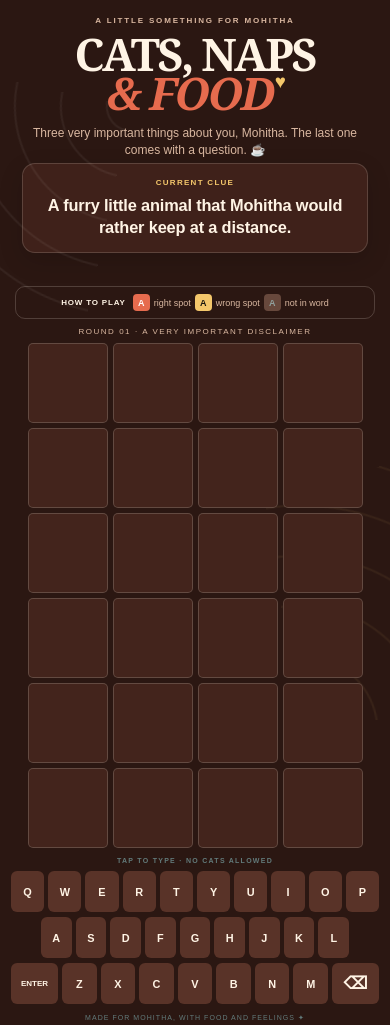
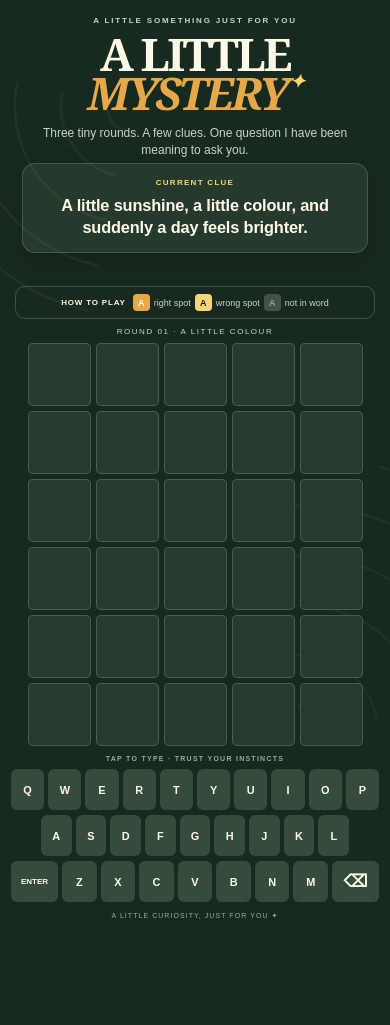
Before and after one commit to Akshat-009/goodtext2, a plain HTML site: page index.html in a window 390 px wide. After the commit the page ends 944 px from the top, so only its background shows below. Drawn offline with Linux system fonts and the light colour scheme.

Commit message:
Update index.html

```diff
--- a/index.html
+++ b/index.html
@@ -3,17 +3,17 @@
 <head>
 <meta charset="UTF-8">
 <meta name="viewport" content="width=device-width,initial-scale=1,viewport-fit=cover">
-<meta name="theme-color" content="#2B1712">
-<title>The Mohitha Food Date</title>
+<meta name="theme-color" content="#18291F">
+<title>A Little Mystery</title>
 <style>
-:root{--bg:#2B1712;--panel:#43241C;--cream:#FFF4E5;--muted:#D9B7A0;--red:#E66B4E;--blue:#8F4B35;--gold:#F4C76B;--absent:#67483C;--line:rgba(255,244,229,.18)}
+:root{--bg:#18291F;--panel:#263B2D;--cream:#FFF9E9;--muted:#C8D5BD;--red:#E5A84B;--blue:#9AB58A;--gold:#F4D77A;--absent:#435347;--line:rgba(255,249,233,.18)}
 *{box-sizing:border-box}
 html,body{margin:0;min-height:100%;background:var(--bg);color:var(--cream);font-family:Arial,Helvetica,sans-serif}
 body{min-height:100svh;padding:12px 9px calc(24px + env(safe-area-inset-bottom));display:flex;justify-content:center;overflow-x:hidden;-webkit-text-size-adjust:100%}
 main{width:min(100%,430px);position:relative;padding:0 2px}
 main:before,main:after{content:"";position:fixed;pointer-events:none;z-index:0;opacity:.13}
-main:before{width:230px;height:230px;left:-120px;top:80px;background:repeating-radial-gradient(circle at 100% 0,transparent 0 23px,rgba(244,240,232,.45) 24px 25px,transparent 26px 46px);transform:rotate(12deg)}
-main:after{width:250px;height:250px;right:-140px;bottom:130px;background:repeating-radial-gradient(circle at 0 100%,transparent 0 25px,rgba(244,199,107,.5) 26px 27px,transparent 28px 50px);transform:rotate(-9deg)}
+main:before{width:230px;height:230px;left:-120px;top:80px;background:repeating-radial-gradient(circle at 100% 0,transparent 0 23px,rgba(244,215,122,.48) 24px 25px,transparent 26px 46px);transform:rotate(12deg)}
+main:after{width:250px;height:250px;right:-140px;bottom:130px;background:repeating-radial-gradient(circle at 0 100%,transparent 0 25px,rgba(154,181,138,.55) 26px 27px,transparent 28px 50px);transform:rotate(-9deg)}
 header{text-align:center;padding-top:4px;position:relative;z-index:1}
 .eyebrow{margin:0 0 9px;font-size:8px;letter-spacing:.23em;color:var(--muted);font-weight:800}
 h1{margin:0 auto;font-family:Georgia,"Times New Roman",serif;font-size:clamp(38px,11.5vw,58px);line-height:.88;letter-spacing:-.055em;text-transform:uppercase;max-width:100%;overflow-wrap:anywhere}
@@ -22,28 +22,28 @@ h1{margin:0 auto;font-family:Georgia,"Times New Roman",serif;font-size:clamp(38p
 .toolbar{display:flex;justify-content:center;margin:10px 0 7px;position:relative;z-index:2}
 .hint{border:1px solid var(--line);background:var(--panel);color:var(--cream);border-radius:10px;padding:9px 16px;font-size:11px;cursor:pointer}.hint:disabled{opacity:.45}
 #msg{min-height:18px;text-align:center;color:var(--gold);font-size:11px;font-weight:700;margin:1px auto 3px}
-#clueCard{display:block;width:min(94%,380px);margin:4px auto 9px;padding:14px 15px;border:1px solid rgba(244,240,232,.16);border-radius:13px;background:rgba(67,36,28,.88);color:var(--cream);font-size:clamp(14px,4.2vw,18px);font-weight:700;line-height:1.35;text-align:center;letter-spacing:-.01em;box-shadow:0 8px 24px rgba(0,0,0,.14)}#clueCard.show{display:block}.clue-label{display:block;color:var(--gold);font-weight:800;letter-spacing:.16em;font-size:8px;margin:0 0 6px;text-transform:uppercase}
+#clueCard{display:block;width:min(94%,380px);margin:4px auto 9px;padding:14px 15px;border:1px solid rgba(244,240,232,.16);border-radius:13px;background:rgba(38,59,45,.96);color:var(--cream);font-size:clamp(14px,4.2vw,18px);font-weight:700;line-height:1.35;text-align:center;letter-spacing:-.01em;box-shadow:0 8px 24px rgba(0,0,0,.14)}#clueCard.show{display:block}.clue-label{display:block;color:var(--gold);font-weight:800;letter-spacing:.16em;font-size:8px;margin:0 0 6px;text-transform:uppercase}
 .legend{width:min(100%,360px);margin:6px auto 8px;padding:7px 5px;border:1px solid var(--line);border-radius:10px;display:flex;justify-content:center;align-items:center;gap:4px;color:var(--muted);font-size:clamp(8px,2.5vw,9px);white-space:nowrap}.legend b{color:var(--cream);letter-spacing:.1em;font-size:8px;margin-right:3px}.sw{width:17px;height:17px;border-radius:4px;display:grid;place-items:center;font-weight:800;color:var(--cream);font-size:9px}.legend .correct{background:var(--red)!important;color:#fff!important}.legend .present{background:var(--gold)!important;color:#17140d!important}.legend .absent{background:var(--absent)!important;color:#91a19e!important}
 .round{font-size:8px;letter-spacing:.19em;color:var(--muted);text-align:center;margin:7px 0 6px}
 #board{width:min(92vw,335px);margin:7px auto 9px;display:flex;flex-direction:column;gap:5px;position:relative;z-index:2;visibility:visible;opacity:1}
 .row{width:100%;display:grid;gap:5px}
-.tile{width:100%;aspect-ratio:1/1;min-width:0;min-height:0;border:1px solid rgba(244,240,232,.18);border-radius:5px;background:#43241C;display:grid;place-items:center;font-size:clamp(17px,5.4vw,23px);font-weight:800;letter-spacing:.02em;color:var(--cream);user-select:none;transform-style:preserve-3d}
+.tile{width:100%;aspect-ratio:1/1;min-width:0;min-height:0;border:1px solid rgba(244,240,232,.18);border-radius:5px;background:#263B2D;display:grid;place-items:center;font-size:clamp(17px,5.4vw,23px);font-weight:800;letter-spacing:.02em;color:var(--cream);user-select:none;transform-style:preserve-3d}
 .tile.filled{border-color:rgba(244,240,232,.48);animation:pop .11s ease-out}
 .tile.flip{animation:flip .55s ease both}
 @keyframes pop{50%{transform:scale(1.045)}}
 @keyframes flip{0%{transform:rotateX(0)}45%{transform:rotateX(90deg)}55%{transform:rotateX(90deg)}100%{transform:rotateX(0)}}
-.tile.correct,.key.correct{background:#E66B4E!important;color:#fff!important;border-color:#E66B4E!important;box-shadow:inset 0 0 0 1px rgba(255,255,255,.04)}
-.tile.present,.key.present{background:#F4C76B!important;color:#111!important;border-color:#F4C76B!important;box-shadow:inset 0 0 0 1px rgba(255,255,255,.04)}
-.tile.absent,.key.absent{background:#67483C!important;color:#9BB0AE!important;border-color:#263B4B!important}
+.tile.correct,.key.correct{background:#E5A84B!important;color:#18291F!important;border-color:#E5A84B!important;box-shadow:inset 0 0 0 1px rgba(255,255,255,.04)}
+.tile.present,.key.present{background:#F4D77A!important;color:#18291F!important;border-color:#F4D77A!important;box-shadow:inset 0 0 0 1px rgba(255,255,255,.04)}
+.tile.absent,.key.absent{background:#435347!important;color:#C8D5BD!important;border-color:#435347!important}
 #keyboard{width:min(100%,400px);margin:7px auto 0;display:flex;flex-direction:column;gap:5px;position:relative;z-index:5}
 .krow{display:flex;justify-content:center;gap:4px;width:100%}.krow.middle{padding:0 4.5%}.spacer-key{flex:.5;min-width:0}
-.key{appearance:none;-webkit-appearance:none;flex:1;min-width:0;min-height:41px;height:41px;border:0;border-radius:6px;background:#593328;color:var(--cream);font-weight:800;font-size:clamp(9px,2.8vw,11px);cursor:pointer;touch-action:manipulation;-webkit-user-select:none;user-select:none}.key.wide{flex:1.55;font-size:8px}.key.back{font-size:17px}.key:active{transform:scale(.97)}
-.keyboard-label{text-align:center;margin:2px 0 3px;color:#627A7A;font-size:7px;letter-spacing:.18em;font-weight:800}.footer{text-align:center;margin:10px 0 0;color:#627A7A;font-size:7px;letter-spacing:.15em;text-transform:uppercase}
+.key{appearance:none;-webkit-appearance:none;flex:1;min-width:0;min-height:41px;height:41px;border:0;border-radius:6px;background:#354B3B;color:var(--cream);font-weight:800;font-size:clamp(9px,2.8vw,11px);cursor:pointer;touch-action:manipulation;-webkit-user-select:none;user-select:none}.key.wide{flex:1.55;font-size:8px}.key.back{font-size:17px}.key:active{transform:scale(.97)}
+.keyboard-label{text-align:center;margin:2px 0 3px;color:#9AAC91;font-size:7px;letter-spacing:.18em;font-weight:800}.footer{text-align:center;margin:10px 0 0;color:#9AAC91;font-size:7px;letter-spacing:.15em;text-transform:uppercase}
 #transition,#reveal{display:none;position:fixed;inset:0;background:rgba(3,9,14,.985);z-index:20;align-items:center;justify-content:center;padding:20px;overflow:hidden}
 #transition.show,#reveal.show{display:flex}
 .transition-hearts{position:absolute;inset:0;pointer-events:none;overflow:hidden;opacity:0}
 #transition.show .transition-hearts,#reveal.show .transition-hearts{opacity:1}
-.transition-heart{position:absolute;bottom:-35px;color:#E66B4E;font-size:18px;opacity:0;will-change:transform,opacity}
+.transition-heart{position:absolute;bottom:-35px;color:#E5A84B;font-size:18px;opacity:0;will-change:transform,opacity}
 .transition-heart:nth-child(1){left:7%;font-size:15px}.transition-heart:nth-child(2){left:18%;font-size:11px}.transition-heart:nth-child(3){left:30%;font-size:20px}.transition-heart:nth-child(4){left:43%;font-size:14px}.transition-heart:nth-child(5){left:55%;font-size:22px}.transition-heart:nth-child(6){left:68%;font-size:13px}.transition-heart:nth-child(7){left:81%;font-size:19px}.transition-heart:nth-child(8){left:92%;font-size:12px}
 #transition.show .transition-heart:nth-child(1){animation:floatHeart 3.4s .05s ease-out forwards}
 #transition.show .transition-heart:nth-child(2){animation:floatHeart 3.1s .35s ease-out forwards}
@@ -73,12 +73,12 @@ h1{margin:0 auto;font-family:Georgia,"Times New Roman",serif;font-size:clamp(38p
 #transition.show .transition-heart-center span{animation:centerHeart 1.35s cubic-bezier(.2,.75,.3,1) forwards}
 #transition.show .transition-heart-center span:nth-child(2){animation-delay:.1s}#transition.show .transition-heart-center span:nth-child(3){animation-delay:.2s}
 @keyframes centerHeart{0%{opacity:0;transform:translateY(30px) scale(.25)}20%{opacity:1}55%{opacity:1;transform:translateY(-8px) scale(1.18)}100%{opacity:0;transform:translateY(-72px) scale(1.45)}}
-.card{position:relative;width:min(92vw,410px);background:#43241C;border:1px solid var(--line);border-radius:18px;padding:25px 20px;text-align:center;box-shadow:0 20px 65px rgba(0,0,0,.55);z-index:3}
+.card{position:relative;width:min(92vw,410px);background:#263B2D;border:1px solid var(--line);border-radius:18px;padding:25px 20px;text-align:center;box-shadow:0 20px 65px rgba(0,0,0,.55);z-index:3}
 .transition-card{opacity:0;transform:translate3d(0,22px,0) scale(.96);pointer-events:none}
 #transition.card-ready .transition-card{animation:cardIn .65s cubic-bezier(.2,.85,.2,1) forwards;pointer-events:auto}
 @keyframes cardIn{0%{opacity:0;transform:translate3d(0,22px,0) scale(.96)}100%{opacity:1;transform:translate3d(0,0,0) scale(1)}}
 .card .kicker{font-size:8px;letter-spacing:.2em;color:var(--gold);font-weight:800}.transition-round{margin-top:7px;font-size:8px;letter-spacing:.18em;color:var(--muted)}
-.card h2{font:italic 30px/1.05 Georgia,"Times New Roman",serif;margin:12px 0 9px;color:var(--cream)}.card p{color:var(--muted);font-size:12px;line-height:1.5}.card button{margin-top:10px;border:1px solid rgba(244,240,232,.16);background:rgba(230,107,78,.13);color:var(--cream);border-radius:10px;padding:11px 18px;font-weight:800;cursor:pointer;min-height:43px}
+.card h2{font:italic 30px/1.05 Georgia,"Times New Roman",serif;margin:12px 0 9px;color:var(--cream)}.card p{color:var(--muted);font-size:12px;line-height:1.5}.card button{margin-top:10px;border:1px solid rgba(244,240,232,.16);background:rgba(229,168,75,.14);color:var(--cream);border-radius:10px;padding:11px 18px;font-weight:800;cursor:pointer;min-height:43px}
 #reveal{overflow:auto;opacity:0}
 #reveal.show{animation:finalFade .55s ease forwards}
 @keyframes finalFade{from{opacity:0}to{opacity:1}}
@@ -90,23 +90,25 @@ h1{margin:0 auto;font-family:Georgia,"Times New Roman",serif;font-size:clamp(38p
 #reveal.show .transition-heart-center span{animation:centerHeartFinal 1.5s cubic-bezier(.2,.75,.3,1) forwards}
 #reveal.show .transition-heart-center span:nth-child(2){animation-delay:.12s}#reveal.show .transition-heart-center span:nth-child(3){animation-delay:.24s}
 @keyframes centerHeartFinal{0%{opacity:0;transform:translateY(35px) scale(.2)}22%{opacity:1;transform:translateY(0) scale(1)}45%{opacity:1;transform:translateY(-8px) scale(1.28)}100%{opacity:0;transform:translateY(-95px) scale(1.55)}}
-.report{font-size:8px;letter-spacing:.2em;color:var(--gold);font-weight:800}.headline{font:italic 28px/1.08 Georgia,"Times New Roman",serif;margin:13px 0}.headline span{color:var(--red)}.note{color:var(--muted);font-size:12px;line-height:1.5}.proposal{margin-top:16px;border:1px solid rgba(244,199,107,.32);border-radius:13px;padding:14px}.proposal-label{font-size:8px;letter-spacing:.16em;color:var(--gold);font-weight:800}.proposal-title{font:italic 22px/1.05 Georgia,"Times New Roman",serif;margin:8px 0}.proposal-copy{color:var(--muted);font-size:11px;line-height:1.45}.proposal button{width:100%;margin-top:11px;background:var(--gold);color:#2B1712;border:0;border-radius:9px;padding:11px;font-weight:800}.sign{color:#627A7A;font-size:10px;line-height:1.4;margin-top:14px}.accepted{display:none;color:var(--gold);font-size:11px;font-weight:800;line-height:1.45;margin-top:12px}.accepted.show{display:block}
+.report{font-size:8px;letter-spacing:.2em;color:var(--gold);font-weight:800}.headline{font:italic 28px/1.08 Georgia,"Times New Roman",serif;margin:13px 0}.headline span{color:var(--red)}.note{color:var(--muted);font-size:12px;line-height:1.5}.proposal{margin-top:16px;border:1px solid rgba(244,215,122,.32);border-radius:13px;padding:14px}.proposal-label{font-size:8px;letter-spacing:.16em;color:var(--gold);font-weight:800}.proposal-title{font:italic 22px/1.05 Georgia,"Times New Roman",serif;margin:8px 0}.proposal-copy{color:var(--muted);font-size:11px;line-height:1.45}.proposal button{width:100%;margin-top:11px;background:var(--gold);color:#18291F;border:0;border-radius:9px;padding:11px;font-weight:800}.sign{color:#9AAC91;font-size:10px;line-height:1.4;margin-top:14px}.accepted{display:none;color:var(--gold);font-size:11px;font-weight:800;line-height:1.45;margin-top:12px}.accepted.show{display:block}
 .shake{animation:shake .3s ease}@keyframes shake{25%{transform:translateX(-5px)}50%{transform:translateX(5px)}75%{transform:translateX(-3px)}}
-.food-mode .web-line{border-color:rgba(242,184,75,.13)}
-.food-mode .web-line:before,.food-mode .web-line:after{border-color:rgba(242,184,75,.09)}
-@media(max-width:380px){body{padding:9px 7px calc(20px + env(safe-area-inset-bottom))}.eyebrow{margin-bottom:7px}.sub{font-size:11px;margin-top:10px}.key{min-height:39px;height:39px}.headline{font-size:25px}}
+.garden-mode .web-line{border-color:rgba(244,215,122,.22)}
+.garden-mode .web-line:before,.garden-mode .web-line:after{border-color:rgba(154,181,138,.18)}
+@media(max-width:380px){body{padding:9px 7px calc(20px + env(safe-area-inset-bottom))}.eyebrow{margin-bottom:7px;font-size:7px}.sub{font-size:11px;margin-top:10px}.key{min-height:42px;height:42px}.headline{font-size:25px}.card{padding:22px 16px}.proposal{padding:12px}.proposal-title{font-size:21px}}
+@media(max-width:340px){#keyboard{gap:4px}.krow{gap:3px}.key{font-size:9px;min-height:39px;height:39px}.key.wide{font-size:7px}.legend{gap:3px;font-size:8px}.sw{width:15px;height:15px}.headline{font-size:23px}}
+@media(max-height:620px) and (max-width:700px){#reveal{align-items:flex-start;padding:12px}.reveal-card{margin:auto}.card{padding-top:17px;padding-bottom:17px}.headline{margin:9px 0}.proposal{margin-top:10px}}
 @media(max-height:730px) and (max-width:500px){.sub{display:none}.toolbar{margin:7px 0 5px}.round{margin:5px 0}.tile{font-size:17px}.key{min-height:38px;height:38px}.footer{margin-top:7px}}
 </style>
 </head>
 <body>
 <main id="app">
 <header>
-<p class="eyebrow">A LITTLE SOMETHING FOR MOHITHA</p>
-<h1><span class="title-line soft">CATS, NAPS</span><span class="title-line accent">& FOOD<span class="heart">♥</span></span></h1>
-<p class="sub">Three very important things about you, Mohitha. The last one comes with a question. ☕</p>
+<p class="eyebrow">A LITTLE SOMETHING JUST FOR YOU</p>
+<h1><span class="title-line soft">A LITTLE</span><span class="title-line accent">MYSTERY<span class="heart">✦</span></span></h1>
+<p class="sub">Three tiny rounds. A few clues. One question I have been meaning to ask you.</p>
 </header>
 
-<div id="clueCard" class="show"><span class="clue-label" id="clueLabel">CURRENT CLUE</span><span id="clueText">Three rounds. Three very Mohitha things. And one little question at the end.</span></div>
+<div id="clueCard" class="show"><span class="clue-label" id="clueLabel">CURRENT CLUE</span><span id="clueText">A tiny investigation into a few things that make you, well... you.</span></div>
 <div id="msg"></div>
 <div class="legend" aria-label="How to play">
   <b>HOW TO PLAY</b>
@@ -116,7 +118,7 @@ h1{margin:0 auto;font-family:Georgia,"Times New Roman",serif;font-size:clamp(38p
 </div>
 <div class="round" id="roundLabel">ROUND 01</div>
 <div id="board" aria-label="Wordle board"></div>
-<div class="keyboard-label">TAP TO TYPE · NO CATS ALLOWED</div>
+<div class="keyboard-label">TAP TO TYPE · TRUST YOUR INSTINCTS</div>
 <div id="keyboard" aria-label="On-screen keyboard">
 <div class="krow">
 <button class="key" data-key="Q">Q</button><button class="key" data-key="W">W</button><button class="key" data-key="E">E</button><button class="key" data-key="R">R</button><button class="key" data-key="T">T</button><button class="key" data-key="Y">Y</button><button class="key" data-key="U">U</button><button class="key" data-key="I">I</button><button class="key" data-key="O">O</button><button class="key" data-key="P">P</button>
@@ -128,15 +130,15 @@ h1{margin:0 auto;font-family:Georgia,"Times New Roman",serif;font-size:clamp(38p
 <button class="key wide" data-key="ENTER">ENTER</button><button class="key" data-key="Z">Z</button><button class="key" data-key="X">X</button><button class="key" data-key="C">C</button><button class="key" data-key="V">V</button><button class="key" data-key="B">B</button><button class="key" data-key="N">N</button><button class="key" data-key="M">M</button><button class="key wide back" data-key="BACK">⌫</button>
 </div>
 </div>
-<div class="footer">made for Mohitha, with food and feelings ✦</div>
+<div class="footer">a little curiosity, just for you ✦</div>
 </main>
 
 <div id="transition">
 <div class="web-line one"></div><div class="web-line two"></div>
-<div class="transition-hearts"><span class="transition-heart">♥</span><span class="transition-heart">♥</span><span class="transition-heart">♥</span><span class="transition-heart">♥</span><span class="transition-heart">♥</span><span class="transition-heart">♥</span><span class="transition-heart">♥</span></div>
-<div class="transition-heart-center"><span>♥</span><span>♥</span><span>♥</span></div>
+<div class="transition-hearts"><span class="transition-heart">✿</span><span class="transition-heart">✿</span><span class="transition-heart">✿</span><span class="transition-heart">✿</span><span class="transition-heart">✿</span><span class="transition-heart">✿</span><span class="transition-heart">✿</span></div>
+<div class="transition-heart-center"><span>✿</span><span>✿</span><span>✿</span></div>
 <div class="card transition-card">
-<div class="kicker">ROUND CLEARED ♥</div>
+<div class="kicker">ROUND CLEARED ✿</div>
 <div class="transition-round" id="transitionRound">ROUND 01 CLEARED</div>
 <h2 id="transitionTitle">Okay, this is promising.</h2>
 <p id="transitionText"></p>
@@ -146,26 +148,23 @@ h1{margin:0 auto;font-family:Georgia,"Times New Roman",serif;font-size:clamp(38p
 
 <div id="reveal">
 <div class="web-line one"></div><div class="web-line two"></div>
-<div class="transition-hearts"><span class="transition-heart">♥</span><span class="transition-heart">♥</span><span class="transition-heart">♥</span><span class="transition-heart">♥</span><span class="transition-heart">♥</span><span class="transition-heart">♥</span><span class="transition-heart">♥</span><span class="transition-heart">♥</span></div>
-<div class="transition-heart-center"><span>♥</span><span>♥</span><span>♥</span></div>
+<div class="transition-hearts"><span class="transition-heart">✿</span><span class="transition-heart">✿</span><span class="transition-heart">✿</span><span class="transition-heart">✿</span><span class="transition-heart">✿</span><span class="transition-heart">✿</span><span class="transition-heart">✿</span><span class="transition-heart">✿</span></div>
+<div class="transition-heart-center"><span>✿</span><span>✿</span><span>✿</span></div>
 <div class="card reveal-card">
 <div class="report">FINAL RESULT</div>
-<div class="headline"><span>MOHITHA, LET’S MAKE A FOOD PLAN. ❤️</span></div>
+<div class="headline"><span>THERE'S A PLACE<br>WITH OUR NAME ON IT ✦</span></div>
 <div class="note">
-Official findings:<br><br>
-🐈 Cats? Absolutely not. Understood.<br>
-😴 Naps? Always a respectable plan.<br>
-🍜 Great food? Now we’re talking. And I have a little idea. 😉
-<br><br><strong>Mohitha, ready for the real question?</strong>
+I have a feeling your stories are as lovely as your smile. And honestly, that smile deserves more than a passing compliment. I would love to hear the stories behind it, find a few flowers worth pausing for, and explore somewhere new with you.
+<br><br><strong>Akankchha, can I ask you something?</strong>
 </div>
 <div class="proposal">
 <div class="proposal-label">THE ACTUAL QUESTION</div>
-<div class="proposal-title">No cats.<br>Nap-friendly timing.<br>Really good food, with me?</div>
-<div class="proposal-copy">You pick what we eat, I’ll find the place. We can schedule it around your nap, obviously.</div>
-<button id="acceptBtn">Mohitha, will you go on a food date with me? ♡</button>
-<div class="accepted" id="accepted">SHE SAID YES? 🍝❤️<br><br>You choose the food, I’ll plan the date. No cats, no rush, and absolutely no judgement if you need a nap first.</div>
+<div class="proposal-title">Your lovely smile.<br>A hundred little stories.<br>One new favourite place in Bangalore.</div>
+<div class="proposal-copy">How about we explore Bangalore together, trade a few life stories, and find that new favourite place you have been looking for this year? I will bring the curiosity. You just bring that smile. ✦</div>
+<button id="acceptBtn">So, shall we find our new favourite place in Bangalore? ♡</button>
+<div class="accepted" id="accepted">Wait, is that a yes? ♡<br><br>Lovely. I am already looking forward to the stories, the city exploring, and that smile across the table. 😊</div>
 </div>
-<div class="sign">Carefully prepared with a little effort, a lot of food talk, and one hopeful question. ♡</div>
+<div class="sign">No pressure. Just a little hope for a lovely evening in Bangalore. ♡</div>
 </div>
 </div>
 
@@ -175,45 +174,45 @@ Official findings:<br><br>
 
   const rounds = [
     {
-      word: "CATS",
-      label: "ROUND 01 · A VERY IMPORTANT DISCLAIMER",
+      word: "BLOOM",
+      label: "ROUND 01 · A LITTLE COLOUR",
       clues: [
-        "A furry little animal that Mohitha would rather keep at a distance.",
-        "Internet videos adore them. You? Not so much.",
-        "They meow, climb things, and are definitely not invited.",
-        "Four letters.",
-        "Starts with C.",
-        "The animal you absolutely do not want around. 🐈‍⬛"
+        "A little sunshine, a little colour, and suddenly a day feels brighter.",
+        "Some arrive looking like tiny suns; others are all graceful curves.",
+        "Think of a garden with a sunflower, an orchid, and a tulip in it.",
+        "Five letters.",
+        "Starts with B.",
+        "What all those lovely flowers have in common: they do this."
       ],
-      transitionTitle: "Noted. No cats. Ever.",
-      transitionText: "Your boundaries have been recorded.<br>Next up: your favourite way to recharge.",
-      button: "Next clue →"
+      transitionTitle: "A lovely start.",
+      transitionText: "You clearly have an eye for the little things that make the world brighter.<br>Now, on to something with a little more depth.",
+      button: "Keep going →"
     },
     {
-      word: "NAPS",
-      label: "ROUND 02 · PRIORITIES FIRST",
+      word: "TALES",
+      label: "ROUND 02 · THE GOOD STUFF",
       clues: [
-        "A tiny escape from the world that somehow lasts two hours.",
-        "The best plan after a long day, a full meal, or honestly anytime.",
-        "Pillow + blanket + closed eyes = absolute bliss.",
-        "Four letters.",
-        "Starts with N.",
-        "The activity that should never be interrupted without a good reason. 😴"
+        "The best conversations rarely stay on the surface.",
+        "A long walk, a cup of coffee, and one of these can make hours disappear.",
+        "Everyone has a few: the unexpected turns, the funny bits, the chapters that shaped them.",
+        "Five letters.",
+        "Starts with T.",
+        "The little stories about life that you love hearing."
       ],
-      transitionTitle: "Naps are sacred. Understood.",
-      transitionText: "I respect the sleep schedule.<br>Now, onto something worth waking up for.",
+      transitionTitle: "I could listen for hours.",
+      transitionText: "The world is full of people with stories worth hearing. I have a feeling our conversation could be a good one too.<br>One last round.",
       button: "One last round →"
     },
     {
-      word: "FOOD",
-      label: "ROUND 03 · THE REAL MOTIVATION",
+      word: "PLACE",
+      label: "ROUND 03 · SOMEWHERE SPECIAL",
       clues: [
-        "The fastest way to turn a maybe into a yes.",
-        "Something delicious, ideally shared with good company.",
-        "The plan involves a menu, a table, and you and me.",
-        "Four letters.",
-        "Starts with F.",
-        "Solve this, Mohitha, and I can finally ask you something. 🍜"
+        "Not every memorable moment needs a big plan. Sometimes the setting helps.",
+        "It could be a quiet corner, a little café, a view, or somewhere entirely unexpected.",
+        "There is one you are hoping to discover before this year is over.",
+        "Five letters.",
+        "Starts with P.",
+        "Your favourite somewhere. Maybe we could go looking for it together."
       ]
     }
   ];
@@ -281,8 +280,7 @@ Official findings:<br><br>
     makeBoard();
     resetKeyboard();
 
-    document.body.classList.toggle("nap-mode", false);
-    document.body.classList.toggle("food-mode", true);
+    document.body.classList.toggle("garden-mode", true);
   }
 
   function typeLetter(letter) {
```
